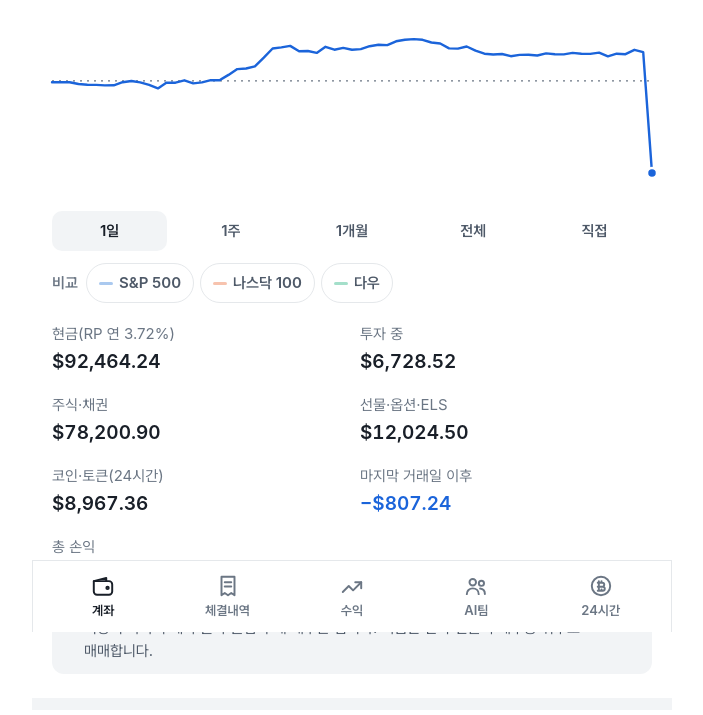
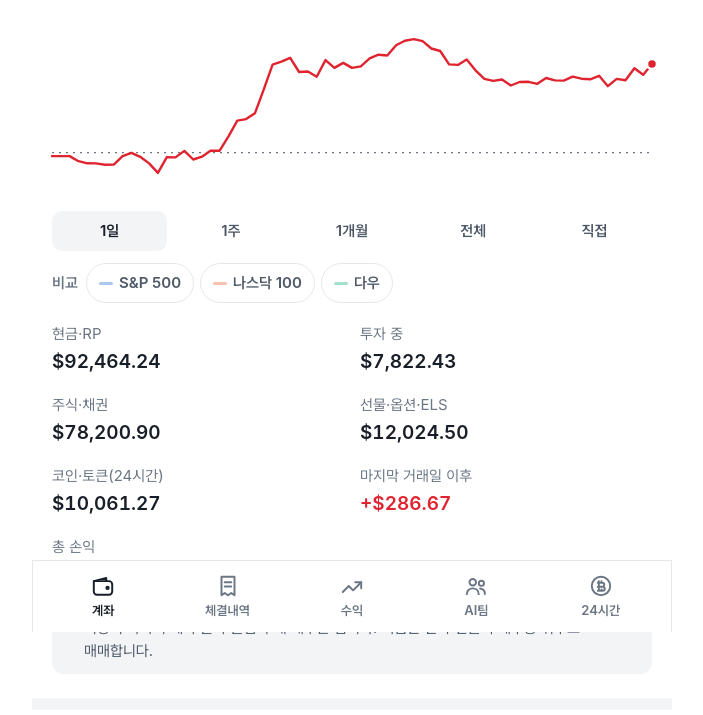
Before and after one commit to bboseongg55-rgb/paper-trader, a plain HTML site: page index.html in a window 1280 px wide. Shown: the part 168-883 px from the top of the page, without its empty margins (288-991 px from the left). Drawn offline with Linux system fonts and the light colour scheme.

Commit message:
통합계좌 화면: 24시간 운용 평가액에 토큰화 주식 포함, 현금 표시를 현금·RP로
Co-Authored-By: Claude Opus 5.5 <noreply@anthropic.com>
Claude-Session: https://claude.ai/code/session_01XQyhw1qTZM7PobETjZHP7G

```diff
--- a/index.html
+++ b/index.html
@@ -325,7 +325,7 @@ details.teamlog[open] > summary::after { content: " 접기"; }
   const live = {};
   const funded = () => !!(CV && CV.funded > 0);
   const coinPx = (c) => (live[c] > 0 ? live[c] : CV && CV.last && CV.last[c] > 0 ? CV.last[c] : 0);
-  const cryptoLive = () => (funded() ? CV.usd + (CV.hold || []).reduce((t, h) => t + h.qty * coinPx(h.c), 0) : 0);
+  const cryptoLive = () => (funded() ? CV.usd + (CV.hold || []).reduce((t, h) => t + h.qty * coinPx(h.c), 0) + (CV.toks || []).reduce((t, x) => t + (x.value || 0), 0) : 0);   // dollars, coins at live prices, tokens as last saved
   function cryptoAt(ms) {                 // the crypto account's value at a time (0 before its money arrived)
     if (!funded()) return 0;
     const pick = (list) => { let v = null; for (const [t, e] of list || []) { if (t <= ms) v = e; else break; } return v; };
@@ -624,7 +624,7 @@ details.teamlog[open] > summary::after { content: " 접기"; }
     const avail = IDX.filter(([k]) => hasIdx(k));
     if (avail.length) h += `<div class="cmp" role="group" aria-label="지수와 수익률 비교"><span class="cmp-label">비교</span>${avail.map(([k, nm, col, chip]) => `<button type="button" data-k="${k}" aria-pressed="${cmp.includes(k)}" aria-label="${esc(nm)}와 비교"><i class="key" style="background:${col}"></i>${esc(chip)}</button>`).join('')}</div>`;
     h += kv([
-      cashNow < 0 ? ['증거금 대출(주식)', usd(-cashNow)] : [S.rates && S.rates.rp != null ? `현금(RP 연 ${fmt(S.rates.rp * 100, 2)}%)` : '현금', usd(cashAll)],
+      cashNow < 0 ? ['증거금 대출(주식)', usd(-cashNow)] : ['현금·RP', usd(cashAll)],
       ['투자 중', `<span id="kvInv">${usd(total - cashAll)}</span>`],
     ].concat(hasCoin() ? [['주식·채권', usd(stockNow())], ['선물·옵션·ELS', usd(derivNow())], ['코인·토큰(24시간)', `<span id="kvCoin">${usd(coinTotal())}</span>`]] : []).concat([
       [S.asOf.prov ? '오늘 손익' : '마지막 거래일 이후', `<span id="kvDay" class="${cls(total - prevTotal)}">${sgnUsd(total - prevTotal)}</span>`],
```
